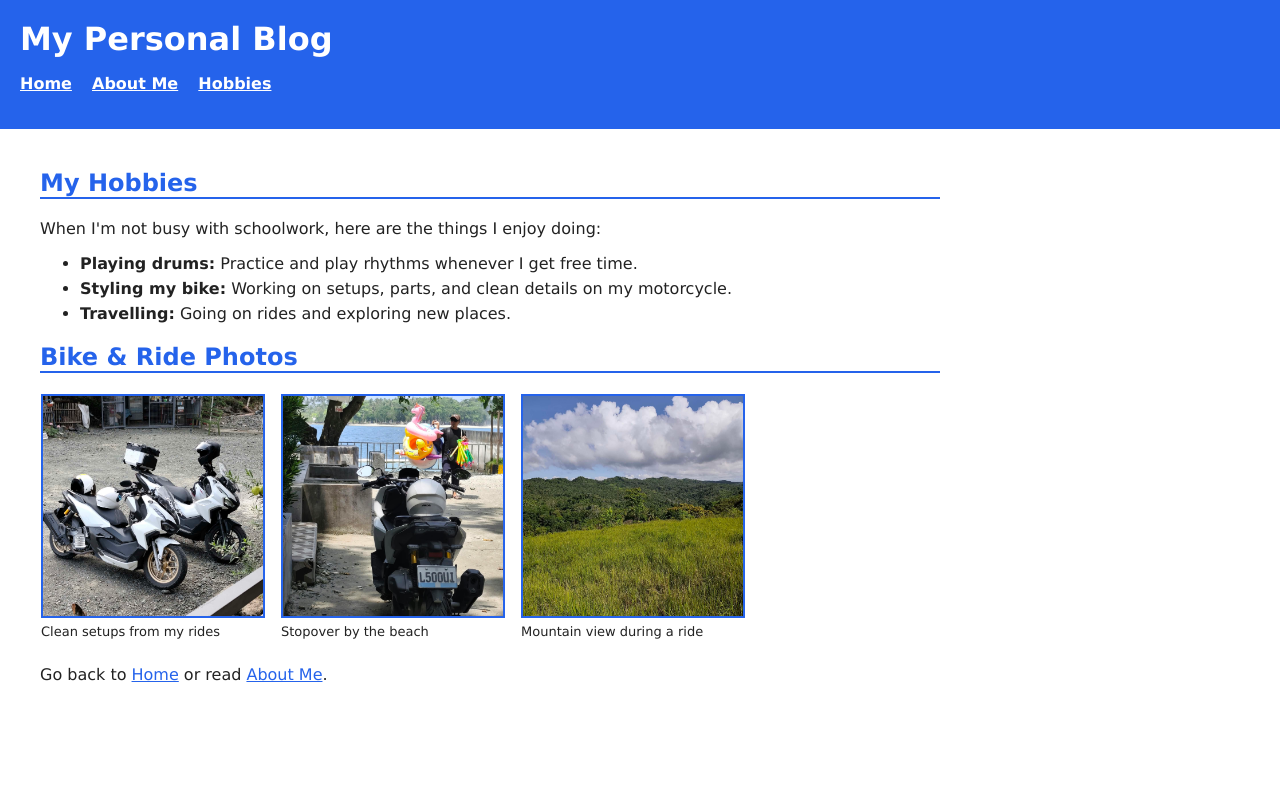
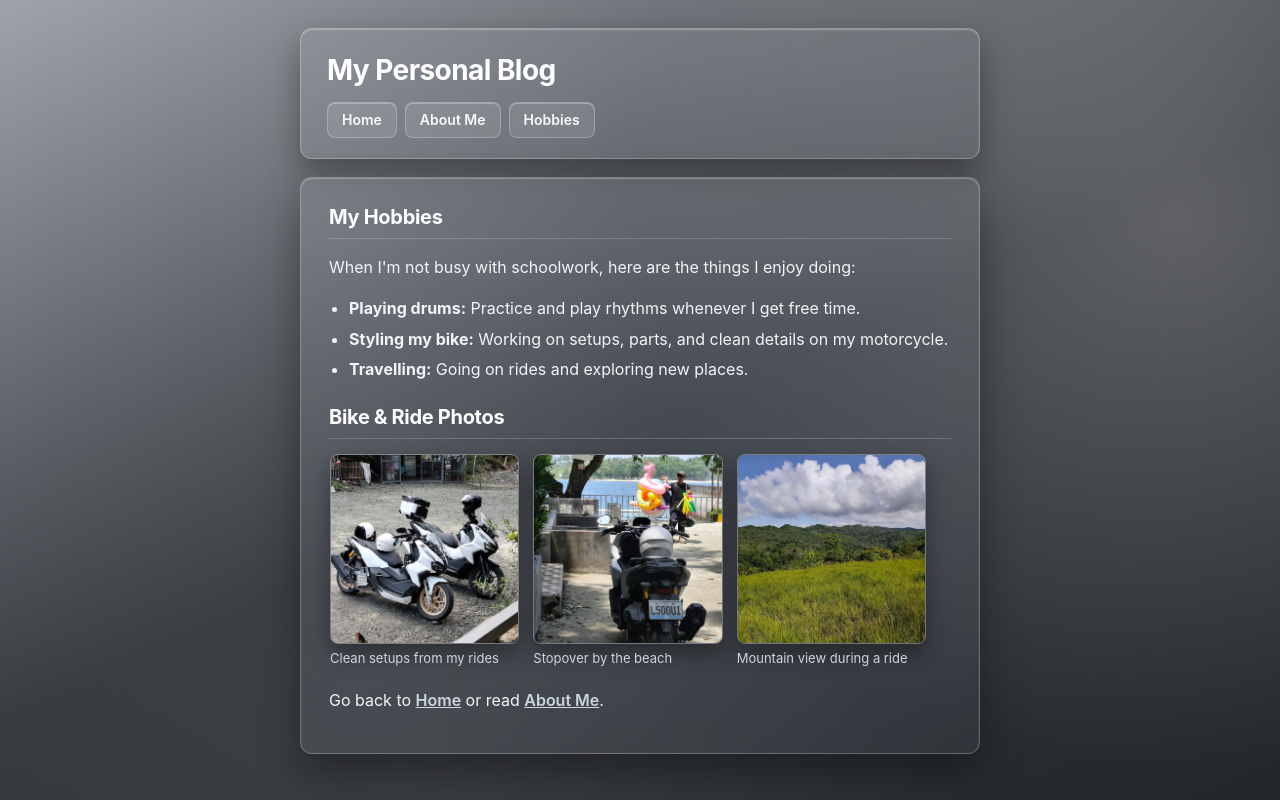
Before and after one commit to ValRazylAlfante/My-Personal-Blog, a plain HTML site: page hobbies.html in a window 1280 px wide. Drawn offline with Linux system fonts and the light colour scheme.

Commit message:
Add files via upload

```diff
--- a/style.css
+++ b/style.css
@@ -1,40 +1,126 @@
+*,
+*::before,
+*::after {
+  box-sizing: border-box;
+}
+
 body {
-  background-color: #ffffff;
-  color: #222222;
-  font-family: Verdana, sans-serif;
+  background-color: #26292e;
+  background-image:
+    radial-gradient(circle at 92% 28%, rgba(236, 232, 230, 0.24) 0%, rgba(163, 158, 152, 0) 42%),
+    radial-gradient(ellipse at 32% 96%, rgba(94, 95, 97, 0.28) 0%, rgba(138, 146, 156, 0) 50%),
+    linear-gradient(155deg, #9fa4aa 0%, #34383e 52%, #23262b 100%);
+  background-attachment: fixed;
+  color: #f1f5f9;
+  font-family: -apple-system, BlinkMacSystemFont, "SF Pro Display", "SF Pro Text", "Helvetica Neue", Arial, sans-serif;
+  font-size: clamp(14px, 1vw + 11px, 16px);
+  line-height: 1.55;
   margin: 0;
-  padding: 0;
+  padding: clamp(12px, 3vw, 28px) clamp(10px, 3vw, 20px);
+  min-height: 100vh;
+  overflow-x: hidden;
 }
 
 .top {
-  background-color: #2563eb;
-  color: #ffffff;
-  padding: 20px;
+  width: 100%;
+  max-width: min(680px, 100%);
+  margin: 0 auto clamp(12px, 2vw, 18px) auto;
+  padding: clamp(14px, 3vw, 20px) clamp(16px, 3.5vw, 26px);
+  background: linear-gradient(
+    150deg,
+    rgba(207, 201, 201, 0.13) 0%,
+    rgba(255, 255, 255, 0.05) 100%
+  );
+  backdrop-filter: blur(18px) saturate(130%);
+  -webkit-backdrop-filter: blur(18px) saturate(130%);
+  border: 1px solid rgba(255, 255, 255, 0.24);
+  border-radius: 12px;
+  box-shadow:
+    0 14px 32px rgba(0, 0, 0, 0.35),
+    inset 0 1px 1.5px rgba(255, 255, 255, 0.32);
 }
 
 .top h1 {
+  margin: 0 0 10px 0;
+  font-size: clamp(22px, 4vw, 28px);
+  font-weight: 700;
+  letter-spacing: -0.02em;
+  color: #ffffff;
+}
+
+.top p {
   margin: 0;
-  font-size: 32px;
+  display: flex;
+  flex-wrap: wrap;
+  gap: 8px;
 }
 
 .top a {
-  color: #ffffff;
-  margin-right: 15px;
-  font-weight: bold;
+  color: #f8fafc;
+  font-size: clamp(13px, 1.8vw, 14px);
+  font-weight: 600;
+  text-decoration: none;
+  display: inline-block;
+  padding: 6px 14px;
+  border-radius: 8px;
+  background: rgba(255, 255, 255, 0.1);
+  border: 1px solid rgba(255, 255, 255, 0.24);
+  box-shadow: inset 0 1px 0 rgba(255, 255, 255, 0.28);
+  transition: transform 0.2s ease, background-color 0.2s ease, box-shadow 0.2s ease;
+}
+
+.top a:hover {
+  background: rgba(255, 255, 255, 0.24);
+  transform: translateY(-1px);
+  box-shadow: 0 6px 16px rgba(0, 0, 0, 0.28);
 }
 
 .main {
-  padding: 20px 40px;
-  max-width: 900px;
+  width: 100%;
+  max-width: min(680px, 100%);
+  margin: 0 auto;
+  padding: clamp(16px, 3vw, 24px) clamp(16px, 3.5vw, 28px);
+  background: linear-gradient(
+    150deg,
+    rgba(255, 255, 255, 0.11) 0%,
+    rgba(255, 255, 255, 0.04) 100%
+  );
+  backdrop-filter: blur(20px) saturate(130%);
+  -webkit-backdrop-filter: blur(20px) saturate(130%);
+  border: 1px solid rgba(255, 255, 255, 0.22);
+  border-radius: 12px;
+  box-shadow:
+    0 18px 40px rgba(0, 0, 0, 0.38),
+    inset 0 1px 1.5px rgba(255, 255, 255, 0.28);
 }
 
 h2 {
-  color: #2563eb;
-  border-bottom: 2px solid #2563eb;
+  margin-top: 20px;
+  margin-bottom: 10px;
+  font-size: clamp(17px, 2.5vw, 20px);
+  font-weight: 700;
+  letter-spacing: -0.015em;
+  color: #ffffff;
+  border-bottom: 1px solid rgba(255, 255, 255, 0.18);
+  padding-bottom: 5px;
+}
+
+.main > h2:first-child {
+  margin-top: 0;
 }
 
 a {
-  color: #2563eb;
+  color: #cbd5e1;
+  font-weight: 600;
+}
+
+a:hover {
+  color: #ffffff;
+}
+
+ul {
+  padding-left: 20px;
+  margin: 8px 0 14px 0;
 }
 
 li {
@@ -42,24 +128,68 @@ li {
 }
 
 .photo-table {
-  border-collapse: collapse;
-  margin: 15px 0 25px 0;
+  width: 100%;
+  border-collapse: separate;
+  border-spacing: 12px 0;
+  margin: 14px -12px 20px -12px;
 }
 
 .photo-table td {
-  padding-right: 15px;
+  width: 33.33%;
   vertical-align: top;
 }
 
 .photo-table img {
-  width: 220px;
-  height: 220px;
+  width: 100%;
+  aspect-ratio: 1 / 1;
+  height: auto;
   object-fit: cover;
   display: block;
-  border: 2px solid #2563eb;
+  border-radius: 8px;
+  border: 1px solid rgba(255, 255, 255, 0.28);
+  box-shadow:
+    0 10px 22px rgba(0, 0, 0, 0.38),
+    inset 0 1px 1px rgba(255, 255, 255, 0.28);
+  transition: transform 0.25s ease, box-shadow 0.25s ease, border-color 0.25s ease;
+}
+
+.photo-table img:hover {
+  transform: translateY(-4px) scale(1.02);
+  border-color: rgba(255, 255, 255, 0.55);
+  box-shadow: 0 14px 28px rgba(0, 0, 0, 0.48);
 }
 
 .photo-table p {
   margin: 6px 0 0 0;
-  font-size: 13px;
+  font-size: clamp(11px, 1.5vw, 13px);
+  line-height: 1.35;
+  color: #cbd5e1;
 }
+
+/* Mobile / narrow screens */
+@media (max-width: 560px) {
+  .photo-table,
+  .photo-table tbody,
+  .photo-table tr,
+  .photo-table td {
+    display: block;
+    width: 100%;
+  }
+
+  .photo-table {
+    border-spacing: 0;
+    margin: 12px 0 18px 0;
+  }
+
+  .photo-table td {
+    margin-bottom: 16px;
+  }
+
+  .photo-table td:last-child {
+    margin-bottom: 0;
+  }
+
+  .photo-table img {
+    max-width: 100%;
+  }
+}
```
